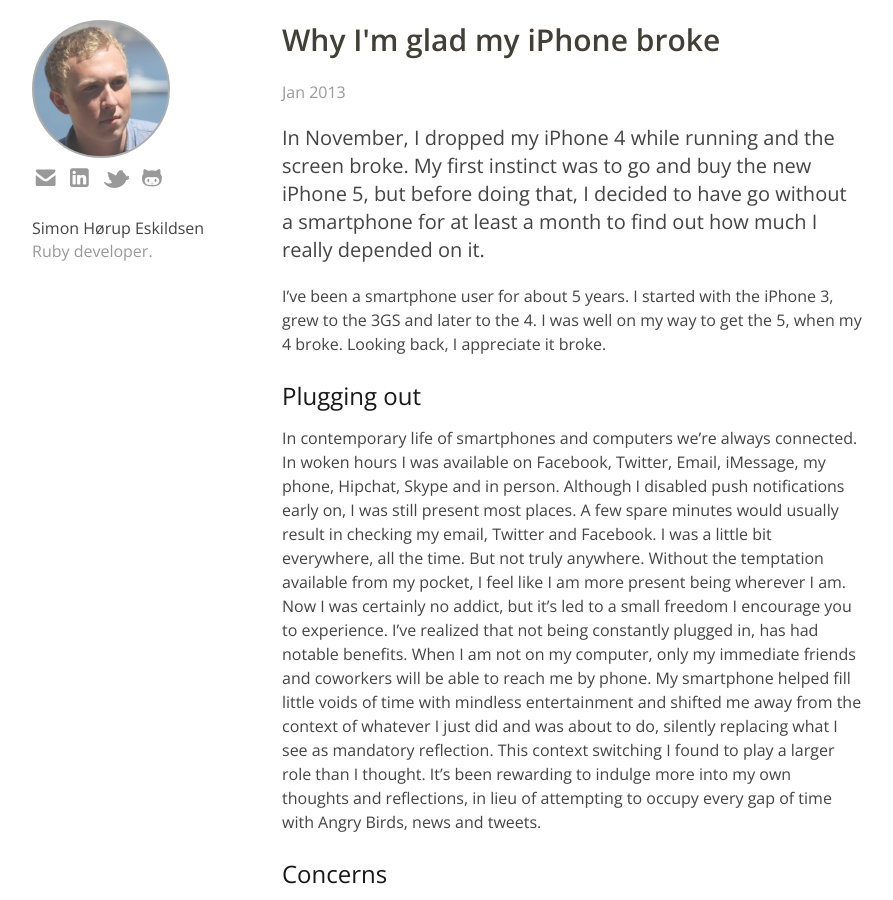
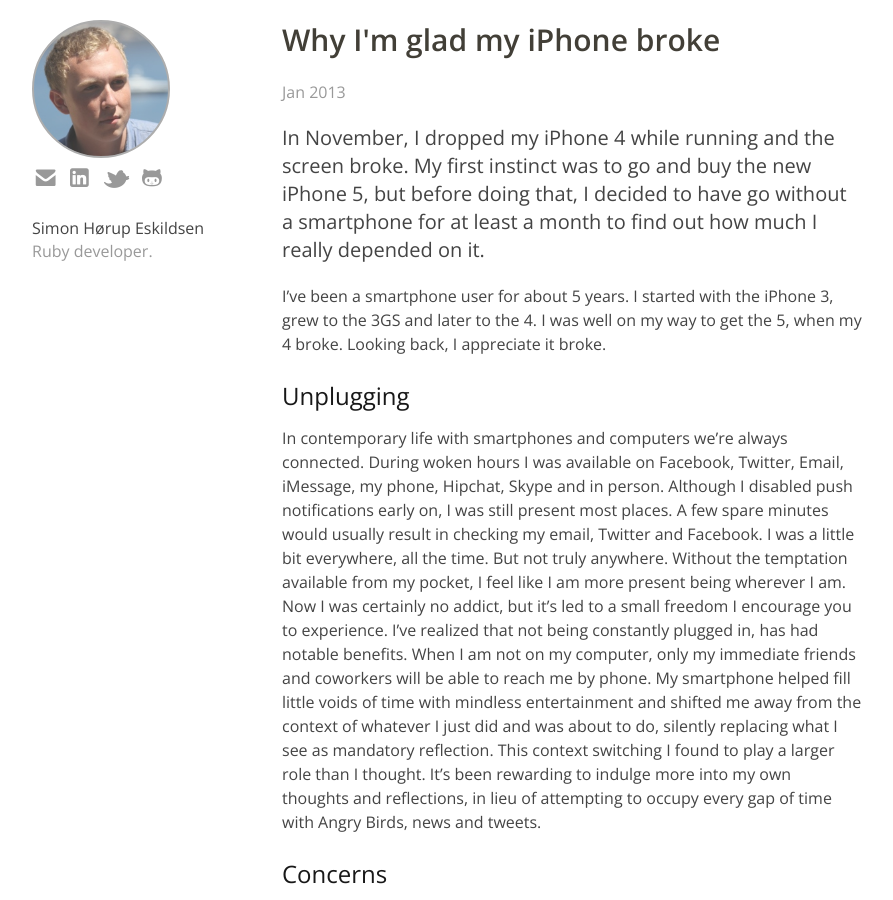
Before and after one commit to igor47/blog, a Jekyll site: the page built from _posts/2013-01-24-iphone.md, in a window 1280 px wide and 900 px high. Shown: the whole window, without its empty margins (138-1031 px from the left). Built offline with Jekyll 4.4.1, drawn with Linux system fonts in a browser that asks for light colours.

Commit message:
Fix some wording thanks to Turb

```diff
--- a/_posts/2013-01-24-iphone.md
+++ b/_posts/2013-01-24-iphone.md
@@ -14,10 +14,10 @@
 to the 3GS and later to the 4. I was well on my way to get the 5, when my 4
 broke. Looking back, I appreciate it broke.
 
-## Plugging out
+## Unplugging
 
-In contemporary life of smartphones and computers we’re always connected. In
-woken hours I was available on Facebook, Twitter, Email, iMessage, my phone,
+In contemporary life with smartphones and computers we’re always connected.
+During woken hours I was available on Facebook, Twitter, Email, iMessage, my phone,
 Hipchat, Skype and in person. Although I disabled push notifications early on, I
 was still present most places. A few spare minutes would usually result in
 checking my email, Twitter and Facebook. I was a little bit everywhere, all the
```
